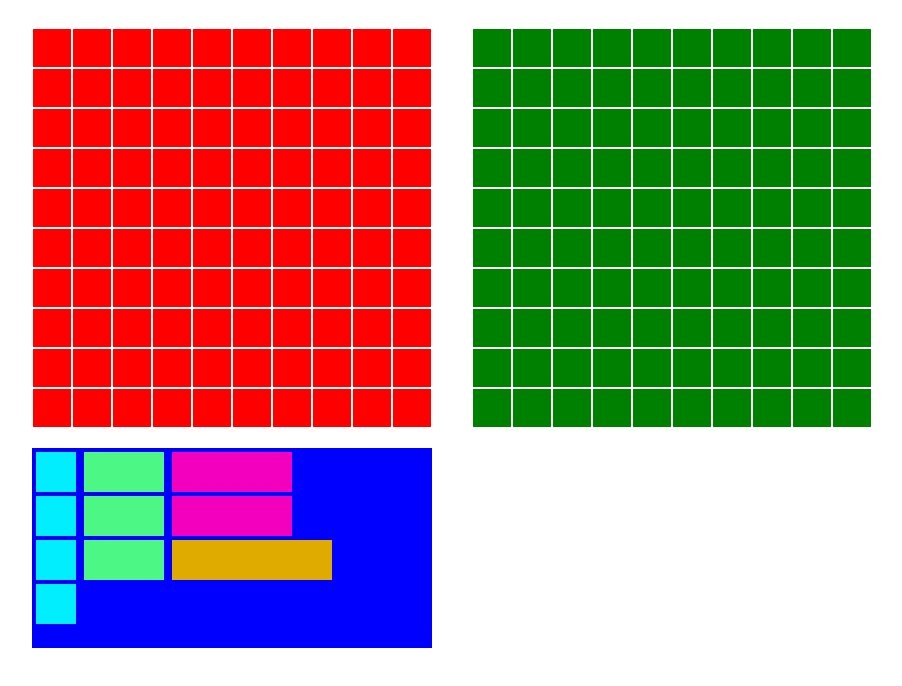
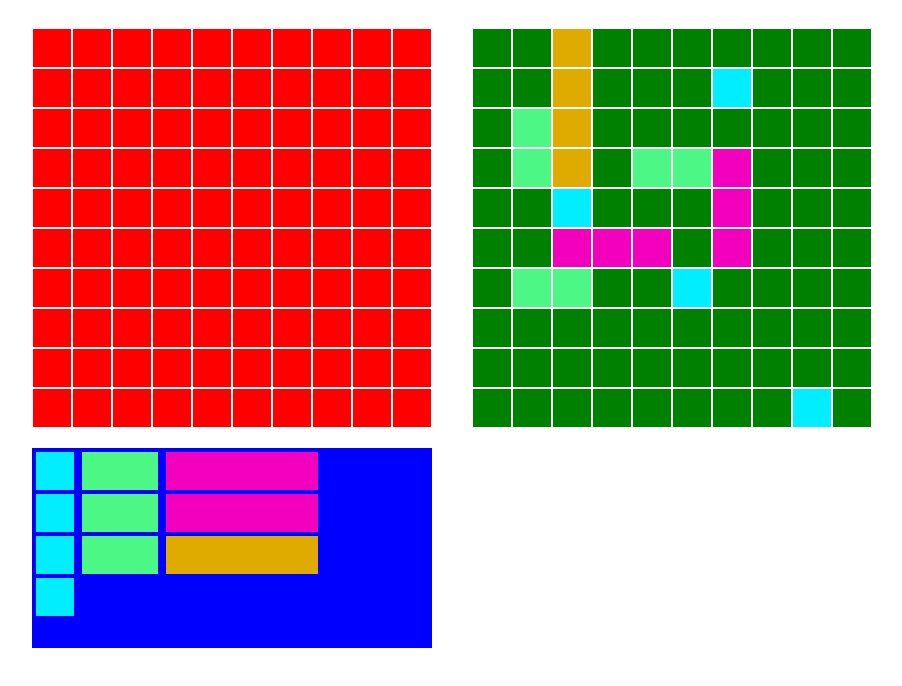
Before and after one commit to khusanov-95/react-game, a React (Create React App) app: page / in a window 1280 px wide. Shown: the top 686 px of the page, without its empty margins (128-1030 px from the left). Built offline with nearby package versions, Linux system fonts and the light colour scheme.

Commit message:
add Computer board random generate function

```diff
--- a/src/components/App.js
+++ b/src/components/App.js
@@ -13,23 +13,15 @@ import './App.css'
 const App = () => {
   return (
     <div className="container">
-      <UserBattleground row ={row} cells={cells}/>
-      <ComputerBattleGround row ={row} cells={cells}/>
-      <ShipsList row={row} cells={cells}/>
+      <UserBattleground />
+      <ComputerBattleGround />
+      <ShipsList />
     </div>
   );
 }
-let row = 10;
-
-let cells = [];
 
 
-//create cells
-function createCells() {
-  for(let i = 0; i < 100; i++) {
-    cells.push(<div className="cell" key={i} id={`cell-${i}`}></div>)
-  }
-}
-createCells()
+
+
 
 export default App;
--- /dev/null
+++ b/src/components/ArrayOfShips.js
@@ -0,0 +1,34 @@
+// Array of ships
+const ArrayOfShips = [
+  {
+    name: 'destroyer',
+    positions: [
+      [0]
+    ]
+  },
+  {
+    name: 'submarine',
+    positions: [
+      [0,1],
+      [0,10]
+    ]
+  },
+  {
+    name: 'battleship',
+    positions: [
+      [0,1,2],
+      [0,10,20]
+    ]
+  },
+  {
+    name: 'carrier',
+    positions: [
+      [0,1,2,3],
+      [0,10,20,30]
+    ]
+  },
+
+];
+
+
+export default ArrayOfShips;
--- a/src/components/ComputerBattleground.css
+++ b/src/components/ComputerBattleground.css
@@ -6,11 +6,13 @@
   padding: 20px;
 }
 
-.computer-cells-container .cell {
+.computer-cell {
   background-color: green;
-  width: 40px;
-  height: 40px;
   width: 38px;
   height: 38px;
   border: 1px solid #fff;
 }
+
+/* .computer-cell.taken {
+  background-color: yellow;
+} */
--- a/src/components/ComputerBattleground.js
+++ b/src/components/ComputerBattleground.js
@@ -1,13 +1,82 @@
-import React from 'react';
-import './ComputerBattleground.css'
+import React, {useState, useRef, useEffect} from 'react';
+import ArrayOfShips from './ArrayOfShips';
 
-const ComputerBattleGround = ({cells}) => {
+import './ComputerBattleground.css';
+// import './ShipList.css';
+
+const ComputerBattleGround = () => {
+
+  const Refs = useRef([]);  // multiple refs logic = https://dev.to/mattc/adding-react-refs-to-an-array-of-items-3lik
+
+  //create cells
+function createCells() {
+  for(let i = 0; i < 100; i++) {
+    cells.push(<div className='computer-cell' key={i} id={`computerCell-${i}`} ref={(element) => Refs.current.push(element)}></div>);
+  }
+}
+createCells();
+
+
+
+  //generate ship //logic used https://www.youtube.com/watch?v=U64vIhh0TyM&t=2047s
+useEffect(() => {
+  function generateShip(ship) {
+    let position;
+    let DomCells = Refs.current
+    let randomPosition = Math.floor(Math.random() * ship.positions.length);
+    let current = ship.positions[randomPosition];
+    if(randomPosition === 0 ) position = 1;
+    if(randomPosition === 1 ) position = 10;
+    let randomStart = Math.abs(Math.floor(Math.random() * DomCells.length - (ship.positions[0].length * position)));
+
+    let Taken = current.some(i => DomCells[randomStart + i].classList.contains('taken'));
+    let AtRightEdge = current.some(i => (randomStart + i) % row === row - 1);
+    let AtLeftEdge = current.some(i => (randomStart + i) % row === 0);
+    // let ShipOnTop = DomCells[randomStart - 10]
+    // let ShipOnBottom = DomCells[randomStart + 10]
+    // let ShipOnRight = DomCells[randomStart + 1]
+    // let ShipOnLeft = DomCells[randomStart- 1]
+
+    // console.log(ShipOnBottom, randomStart)
+
+
+    if(!Taken && !AtRightEdge && !AtLeftEdge) current.forEach(i => DomCells[randomStart + i].classList.add('taken',ship.name));
+
+    else generateShip(ship)
+
+
+  }
+
+  generateShip(ArrayOfShips[0]);
+  generateShip(ArrayOfShips[0]);
+  generateShip(ArrayOfShips[0]);
+  generateShip(ArrayOfShips[0]);
+  generateShip(ArrayOfShips[1]);
+  generateShip(ArrayOfShips[1]);
+  generateShip(ArrayOfShips[1]);
+  generateShip(ArrayOfShips[2]);
+  generateShip(ArrayOfShips[2]);
+  generateShip(ArrayOfShips[3]);
+
+},// add
+)
+
+
+
   return (
     <div className="computer-cells-container">
       {cells}
     </div>
   )
+
+
 }
+
+
+let row = 10;
+
+let cells = [];
+
 
 
 
--- a/src/components/ShipList.css
+++ b/src/components/ShipList.css
@@ -12,30 +12,26 @@
 }
 .ship div {
   display: flex;
-  width: 40px;
-  height: 40px;
+  width: 38px;
+  height: 38px;
 }
 
 .destroyer {
-  width: 40px;
-  height: 40px;
+
   background-color: rgb(0, 238, 255);
 
 }
 .submarine {
-  width: 80px;
-  height: 40px;
+
   background-color: rgb(77, 247, 134);
 
 }
 .battleship {
-  width: 120px;
-  height: 40px;
+
   background-color: rgb(243, 0, 190);
 
 }
 .carrier {
-  width: 160px;
-  height: 40px;
+
   background-color: rgb(223, 171, 0);
 }
--- a/src/components/UserBattleground.css
+++ b/src/components/UserBattleground.css
@@ -6,7 +6,7 @@
   padding: 20px;
 }
 
-.user-cells-container .cell {
+.user-cell {
   background-color: red;
   width: 38px;
   height: 38px;
--- a/src/components/UserBattleground.js
+++ b/src/components/UserBattleground.js
@@ -1,7 +1,7 @@
 import React from 'react';
 import './UserBattleground.css'
 
-const UserBattleground = ({cells}) => {
+const UserBattleground = () => {
   return (
     <div className="user-cells-container">
       {cells}
@@ -9,8 +9,17 @@ const UserBattleground = ({cells}) => {
   )
 }
 
+let row = 10;
 
+let cells = [];
 
+//create cells
+function createCells() {
+  for(let i = 0; i < 100; i++) {
+    cells.push(<div className="user-cell" key={i} id={`userCell-${i}`}></div>)
+  }
+}
+createCells()
 
 
 export default UserBattleground;
```
Also changed, not shown: src/components/ShipsList.js (+26 -0 lines).
